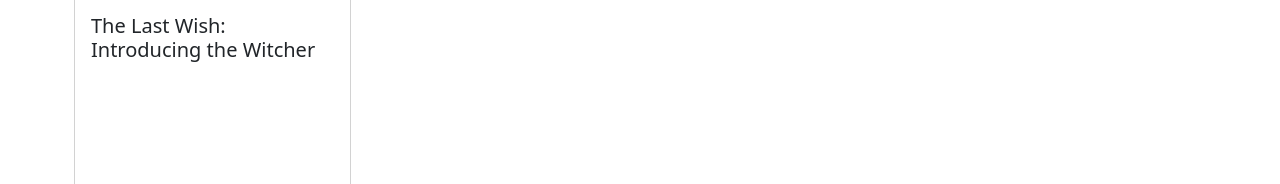
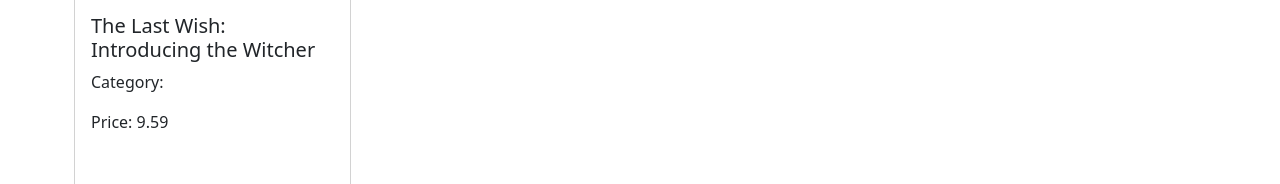
Before and after one commit to KevR98/U3-W1-L3, a React (Vite) app: page / in a window 1280 px wide. Shown: the part 491-675 px from the top of the page. Built offline with nearby package versions, Linux system fonts and the light colour scheme.

Commit message:
adds price, and asin

```diff
--- a/src/App.jsx
+++ b/src/App.jsx
@@ -21,6 +21,8 @@ function App() {
           <SingleBook
             copertina={FantasyBook[0].img}
             title={FantasyBook[0].title}
+            price={FantasyBook[0].price}
+            asin={FantasyBook[0].asin}
           />
         </main>
         <footer>
--- a/src/components/SingleBook.jsx
+++ b/src/components/SingleBook.jsx
@@ -10,6 +10,8 @@ const SingleBook = (props) => {
             <Card.Body className='card-body'>
               <div className='content'>
                 <Card.Title>{props.title}</Card.Title>
+                <Card.Text>Category: {props.category}</Card.Text>
+                <Card.Text>Price: {props.price}</Card.Text>
               </div>
               <div>
                 <Button variant='primary'>ACQUISTA</Button>
```
